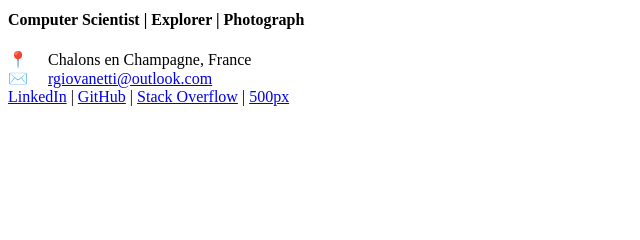
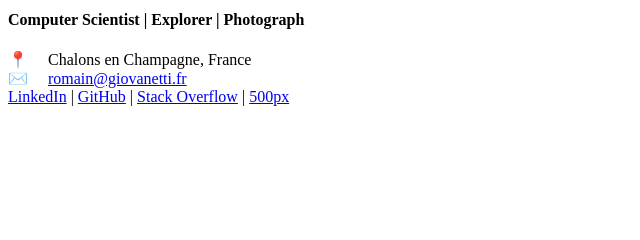
Before and after one commit to ganoninc/Times-Square, a website: page src/index.html in a window 1280 px wide. Shown: the part 231-471 px from the top of the page, 0-640 px from the left. Drawn offline with Linux system fonts and the light colour scheme.

Commit message:
change email address

```diff
--- a/src/index.html
+++ b/src/index.html
@@ -20,7 +20,7 @@
       <div class="description__details mt-5">
         <div>📍&nbsp;&nbsp;&nbsp;&nbsp;&nbsp;Chalons en Champagne, France</div>
         <div class="mt-2">
-          ✉️&nbsp;&nbsp;&nbsp;&nbsp;&nbsp;<a href="mailto:rgiovanetti@outlook.com">rgiovanetti@outlook.com</a>
+          ✉️&nbsp;&nbsp;&nbsp;&nbsp;&nbsp;<a href="mailto:romain@giovanetti.fr">romain@giovanetti.fr</a>
         </div>
         <div class="description__links mt-5">
           <a href="https://www.linkedin.com/in/romainjg/">LinkedIn</a>
```
